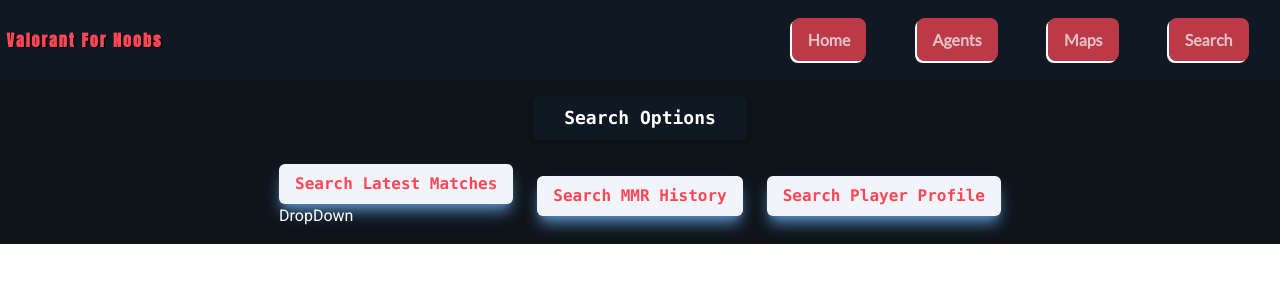
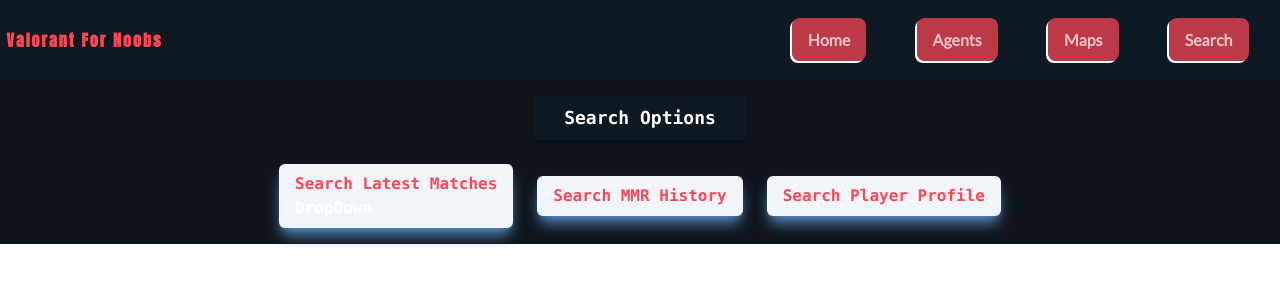
Before and after one commit to Arison13/valorant, a React (Create React App) app: page /search in a window 1280 px wide. Both pictures are taken after a click on the button "Search Latest Matches". Shown: the top 300 px of the page. Built offline with nearby package versions, Linux system fonts and the light colour scheme.

Commit message:
fixing up styles for buttons

```diff
--- a/src/pages/searchPage/search-page.jsx
+++ b/src/pages/searchPage/search-page.jsx
@@ -8,16 +8,12 @@ export const SearchPage = () => {
     const buttonStyles =
       "py-2 px-4 lg:w-auto w-4/6 shadow-lg shadow-[#5589bdff] font-semibold font-mono rounded-md bg-slate-100 text-[#FF4655]";
     return (
-      <div id="button-container" className="relative">
-        <button
-          className={buttonStyles}
-          onClick={() => setShowDropDown(!showDropDown)}>
-          {text}
-        </button>
+      <div id="button-container" className={`relative ${buttonStyles}`}>
+        <button onClick={() => setShowDropDown(!showDropDown)}>{text}</button>
         <div
           className={`${
             showDropDown ? "relative visible" : "absolute invisible"
-          } transition duration-300`}>
+          } transition-all duration-300 ease-in`}>
           DropDown
         </div>
       </div>
```
